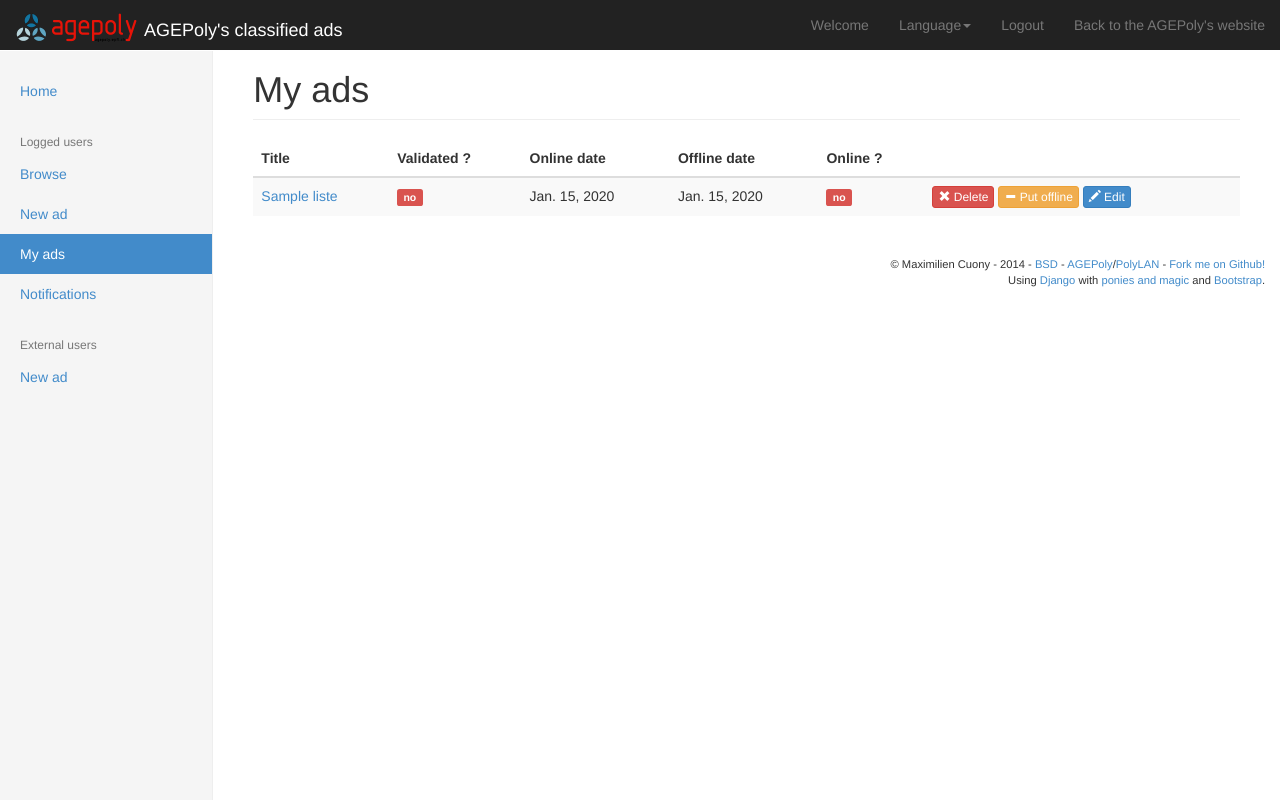
After one commit to PolyLAN/polyclassifiedads, a Django app: template polyclassifiedads/templates/polyclassifiedads/myads/list.html in a window 1280 px wide. The commit adds this page. Run offline with Django 3.2, Linux system fonts and the light colour scheme; the template is opened without the code that fills it: most values are stand-ins (such as "Sample title", 1, 10 or a date in 2020); some libraries are stand-ins or nearby versions.

Commit message:
List of user ad

```diff
--- a/polyclassifiedads/templates/polyclassifiedads/base.html
+++ b/polyclassifiedads/templates/polyclassifiedads/base.html
@@ -83,7 +83,7 @@
             <li class="dropdown&#45;header">{% trans "Logged users" %}</li>
             <li id="polyads-menu-browse"><a href="{% url 'polyclassifiedads.views.home' %}">{% trans "Browse" %}</a></li>
             <li id="polyads-menu-newad"><a href="{% url 'polyclassifiedads.views.new' %}">{% trans "New ad" %}</a></li>
-            <li id="polyads-menu-myads"><a href="{% url 'polyclassifiedads.views.home' %}">{% trans "My ads" %}</a></li>
+            <li id="polyads-menu-myads"><a href="{% url 'polyclassifiedads.views.my_ads' %}">{% trans "My ads" %}</a></li>
             <li id="polyads-menu-notifications"><a href="{% url 'polyclassifiedads.views.home' %}">{% trans "Notifications" %}</a></li>
           </ul>
 
--- a/polyclassifiedads/templates/polyclassifiedads/myads/edit.html
+++ b/polyclassifiedads/templates/polyclassifiedads/myads/edit.html
@@ -1,14 +1,13 @@
-
 {% extends "polyclassifiedads/base.html" %}
 {% load i18n %}
 {% load bootstrap3 %}
 
 
-{% block title %}{{block.super}} {% if form.instance.pk %}{% trans "Edition of an ad" %}{% else %}{% trans "New ad" %}{% endif %}{% endblock %}
+{% block title %}{{block.super}} :: {% if form.instance.pk %}{% trans "Edition of an ad" %}{% else %}{% trans "New ad" %}{% endif %}{% endblock %}
 
 {% block content %}
 
-<h1 class="page-header">{% if form.instance.pk %}{% trans "Edition of an ad" %}{% else %}{% trans "New ad" %}{% endif %}</h2>
+<h1 class="page-header">{% if form.instance.pk %}{% trans "Edition of an ad" %}{% else %}{% trans "New ad" %}{% endif %}</h1>
 
 <div class="row">
     <div class="col-sm-12 col-md-12 col-lg-12">
--- /dev/null
+++ b/polyclassifiedads/templates/polyclassifiedads/myads/list.html
@@ -0,0 +1,49 @@
+
+{% extends "polyclassifiedads/base.html" %}
+{% load i18n %}
+{% load bootstrap3 %}
+
+
+{% block title %}{{block.super}} :: {% trans "My ads" %}{% endblock %}
+
+{% block content %}
+
+<h1 class="page-header">{% trans "My ads" %}</h1>
+
+<table class="table table-hover table-striped">
+    <thead>
+        <tr>
+            <th>{% trans "Title" %}</th>
+            <th>{% trans "Validated ?" %}</th>
+            <th>{% trans "Online date" %}</th>
+            <th>{% trans "Offline date" %}</th>
+            <th>{% trans "Online ?" %}</th>
+            <th></th>
+        </tr>
+    </thead>
+
+    <tbody>
+        {% for ad in liste %}
+            <tr>
+                <td><a href="{% url 'polyclassifiedads.views.show' ad.pk %}">{{ad.title}}</a></td>
+                <td><span class="label label-{{ad.is_validated|yesno:"success,danger"}}">{{ad.is_validated|yesno}}</span></td>
+                <td>{{ad.online_date|date}}</td>
+                <td>{{ad.offline_date|date}}</td>
+                <td><span class="label label-{{ad.is_online|yesno:"success,danger"}}">{{ad.is_online|yesno}}</span></td>
+                <td>
+                    <a href="{% url 'polyclassifiedads.views.delete' ad.pk %}" class="btn btn-xs btn-danger"><i class="glyphicon glyphicon-remove"></i> {% trans "Delete" %}</a>
+                    <a href="{% url 'polyclassifiedads.views.put_offline' ad.pk %}" class="btn btn-xs btn-warning"><i class="glyphicon glyphicon-minus"></i> {% trans "Put offline" %}</a>
+                    <a href="{% url 'polyclassifiedads.views.edit' ad.pk %}" class="btn btn-xs btn-primary"><i class="glyphicon glyphicon-pencil"></i> {% trans "Edit" %}</a>
+                </td>
+            </tr>
+        {% endfor %}
+    </tbody>
+
+</table>
+
+<script type="text/javascript">$('#polyads-menu-myads').addClass('active');</script>
+
+<script type="text/javascript">
+
+</script>
+{% endblock %}
--- a/polyclassifiedads/urls.py
+++ b/polyclassifiedads/urls.py
@@ -5,7 +5,11 @@ from django.conf.urls import patterns, url
 
 urlpatterns = patterns('polyclassifiedads.views',
     url(r'^$', 'home'),
+    url(r'^myads/$', 'my_ads'),
     url(r'^myads/new$', 'edit', {'id': None}, name='polyclassifiedads.views.new'),
     url(r'^myads/(?P<id>[0-9]*)$', 'show'),
+    url(r'^myads/(?P<id>[0-9]*)/edit$', 'edit'),
+    url(r'^myads/(?P<id>[0-9]*)/delete$', 'delete'),
+    url(r'^myads/(?P<id>[0-9]*)/put_offline$', 'put_offline'),
 
 )
```
Also changed, not shown: polyclassifiedads/models.py (+10 -0 lines), polyclassifiedads/views.py (+22 -0 lines).
